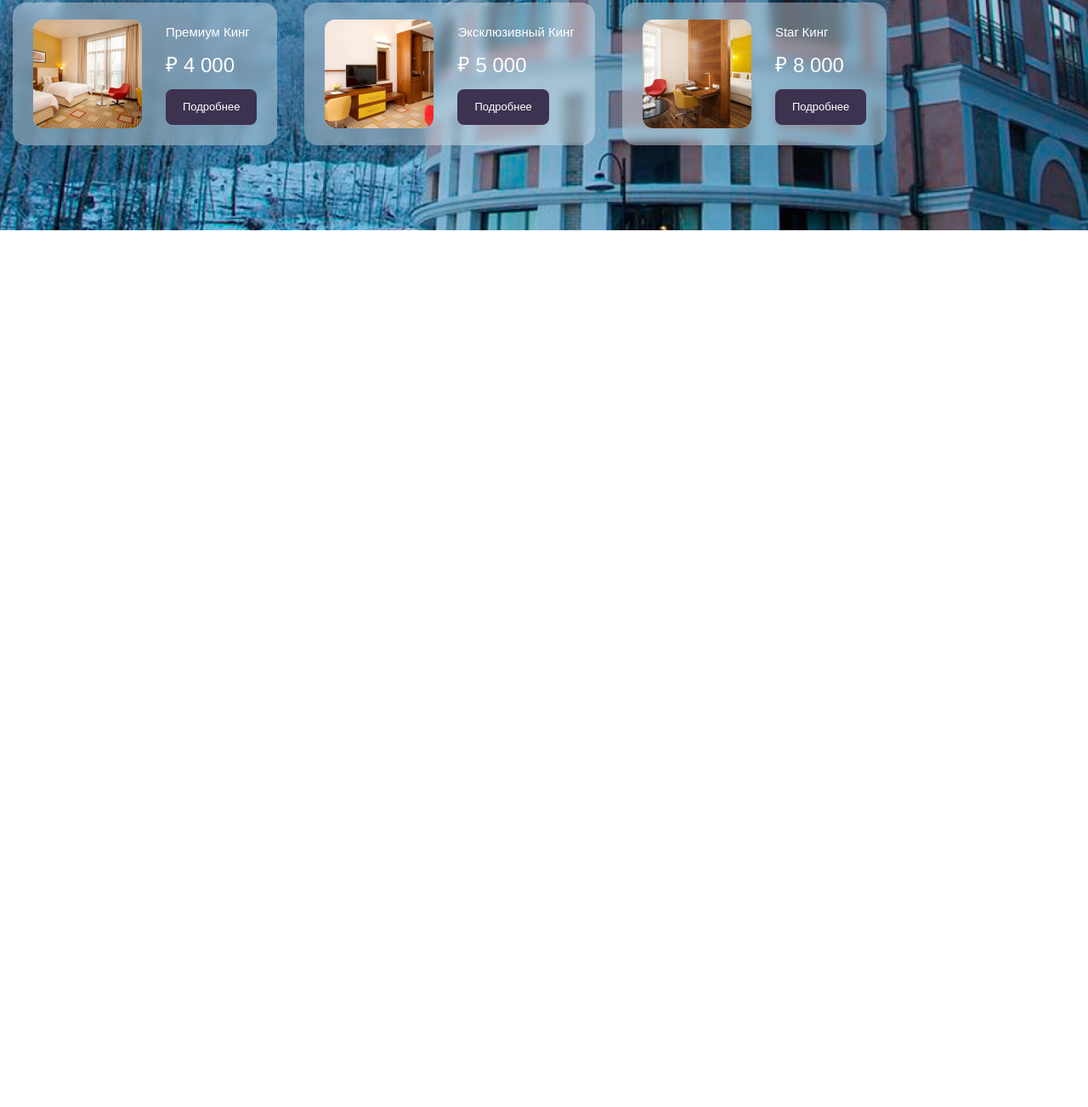
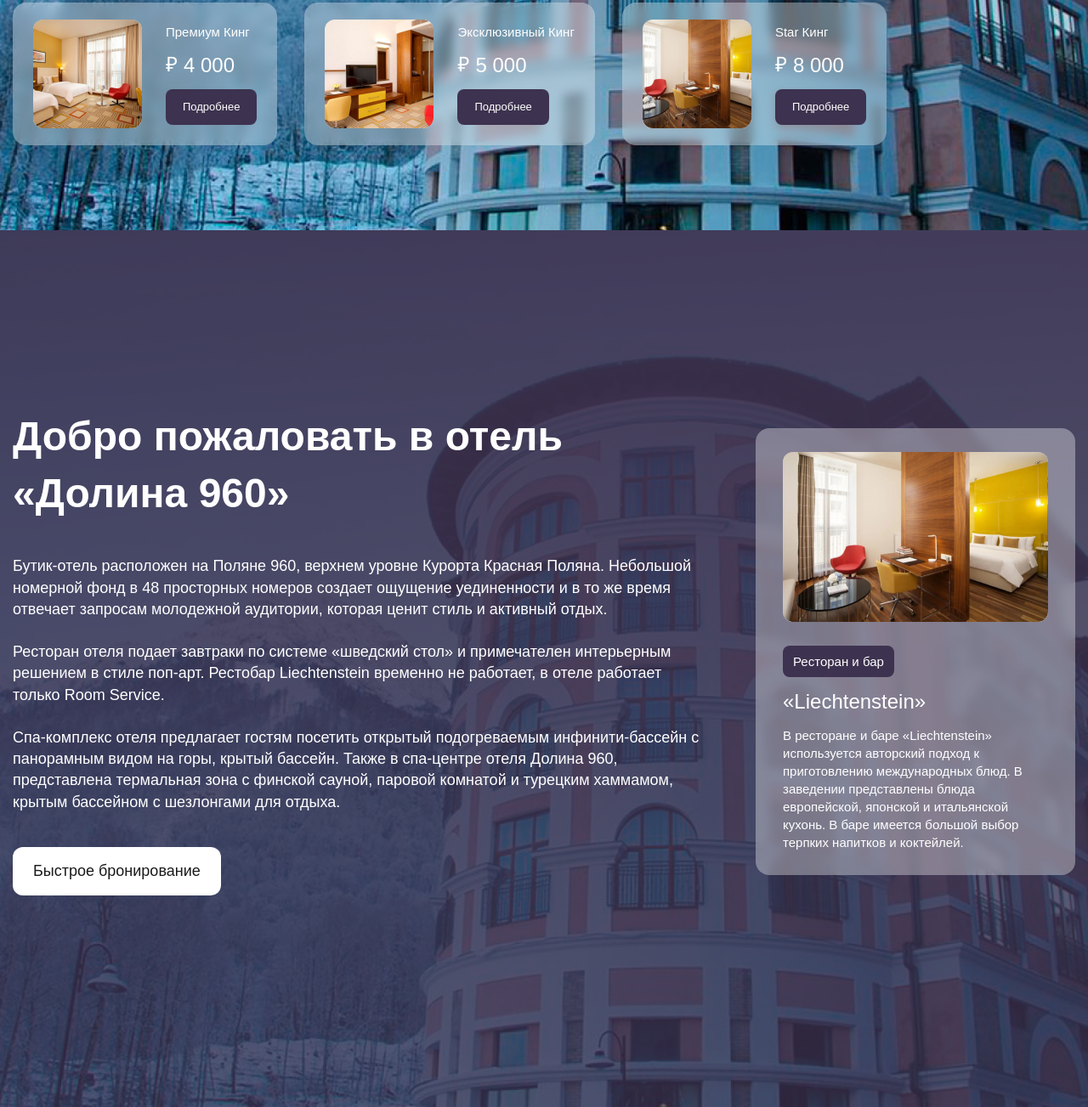
Before and after one commit to danaffn/hotel_landing, a plain HTML site: page index.html in a window 1280 px wide. Shown: the part 763-2066 px from the top of the page at 85% size. Before the commit the page ends 1034 px from the top, so only its background shows below. Drawn offline with nearby package versions, Linux system fonts and the light colour scheme; files whose address does not match are found by name.

Commit message:
added about us section

```diff
--- a/index.html
+++ b/index.html
@@ -120,8 +120,55 @@
       </header>
 
       <main class="main">
-        <section class="about-us">
-
+        <section class="about">
+          <div class="blur">
+            <div class="container">
+              <div class="about__inner">
+                <div class="about__content">
+                  <h2 class="about__title">
+                    Добро пожаловать в отель «Долина 960»
+                  </h2>
+                  <p class="about__desc">
+                    Бутик-отель расположен на Поляне 960, верхнем уровне Курорта
+                    Красная Поляна. Небольшой номерной фонд в 48 просторных
+                    номеров создает ощущение уединенности и в то же время отвечает
+                    запросам молодежной аудитории, которая ценит стиль и активный
+                    отдых. <br />
+                    <br />
+                    Ресторан отеля подает завтраки по системе «шведский стол» и
+                    примечателен интерьерным решением в стиле поп-арт. Рестобар
+                    Liechtenstein временно не работает, в отеле работает только
+                    Room Service. <br /><br />
+                    Cпа-комплекс отеля предлагает гостям посетить открытый
+                    подогреваемым инфинити-бассейн с панорамным видом на горы,
+                    крытый бассейн. Также в спа-центре отеля Долина 960,
+                    представлена термальная зона с финской сауной, паровой
+                    комнатой и турецким хаммамом, крытым бассейном с шезлонгами
+                    для отдыха.
+                  </p>
+                  <a href="#" class="about__button button"
+                    >Быстрое бронирование</a
+                  >
+                </div>
+                <div class="about__right-wrapper">
+                  <div class="about__card card">
+                    <img src="images/about_us/room.jpg" alt="apartment" />
+                    <a href="#" class="about__right-button button"
+                      >Ресторан и бар</a
+                    >
+                    <div class="about__card-title">«Liechtenstein»</div>
+                    <p class="about__card-desc">
+                      В ресторане и баре «Liechtenstein» используется авторский
+                      подход к приготовлению международных блюд. В заведении
+                      представлены блюда европейской, японской и итальянской
+                      кухонь. В баре имеется большой выбор терпких напитков и
+                      коктейлей.
+                    </p>
+                  </div>
+                </div>
+              </div>
+            </div>
+          </div>
         </section>
       </main>
 
--- a/sass/exclude-me/global.scss
+++ b/sass/exclude-me/global.scss
@@ -1,22 +1,21 @@
-.header {
-  background: $bg;
-}
-
 * {
   font-family: $font;
   font-weight: 400;
   color: #FFFFFF;
+  line-height: 140%;
 
   &::before {
     font-family: $font;
     font-weight: 400;
     color: #FFFFFF;
+  line-height: 140%;
   }
 
   &::after {
     font-family: $font;
     font-weight: 400;
     color: #FFFFFF;
+  line-height: 140%;
   }
 }
 
@@ -53,13 +52,6 @@ summary,
   height: 100%;
 }
 
-.main {
-
-  >* {
-    background: $bg $bg-blur;
-  }
-}
-
 .button {
   display: flex;
   justify-content: center;
--- a/sass/styles.scss
+++ b/sass/styles.scss
@@ -5,6 +5,9 @@
 // ========================HEADER_TOP=============================
 // ========================HEADER_TOP=============================
 
+.header {
+  background: $bg;
+}
 
 .header__top-inner {
   display: flex;
@@ -35,7 +38,6 @@
 
 .header__top-nav-list-item {
   font-size: 14px;
-  line-height: 140%;
   color: #FFFFFF;
   font-weight: 250;
 }
@@ -59,9 +61,7 @@
   padding: 12px 20px;
   background: #FFFFFF;
   border-radius: 8px;
-
   font-size: 13px;
-  line-height: 140%;
   color: #1A1A1A;
 }
 
@@ -95,7 +95,6 @@
 .header__body-title {
   font-weight: 700;
   font-size: 64px;
-  line-height: 140%;
   max-width: 511px;
   margin: 40px 0;
 }
@@ -103,7 +102,6 @@
 .header__body-button {
   padding: 16px 24px;
   font-size: 18px;
-  line-height: 140%;
 }
 
 .header__body-offers-box {
@@ -123,7 +121,6 @@
 .header__body-row-title {
   font-weight: 500;
   font-size: 24px;
-  line-height: 140%;
   margin-bottom: 48px;
 }
 
@@ -145,13 +142,11 @@
 
 .header__body-card-title {
   font-size: 15px;
-  line-height: 140%;
 }
 
 .header__body-card-price {
   font-weight: 500;
   font-size: 24px;
-  line-height: 140%;
   margin: 12px 0;
   padding-left: 21px;
   position: relative;
@@ -160,7 +155,6 @@
     content: '₽';
     font-weight: 500;
     font-size: 24px;
-    line-height: 140%;
     position: absolute;
     left: 0;
     top: 50%;
@@ -180,5 +174,81 @@
   padding: 12px 20px;
   border-radius: 8px;
   font-size: 13px;
-  line-height: 140%;
 }
+
+// =============================ABOUT_US===================================
+// =============================ABOUT_US===================================
+.about {
+  background: $bg;
+}
+.blur{
+  background: $bg-blur;
+}
+.about__inner {
+  padding: 209px 0 249px;
+  display: flex;
+  align-items: center;
+}
+
+.about__content {
+  display: flex;
+  flex-direction: column;
+  align-items: start;
+  margin-right: 64px;
+
+  >*:not(:last-child) {
+    margin-bottom: 40px;
+  }
+}
+
+.about__title {
+  font-weight: 700;
+  font-size: 48px;
+  max-width: 856px;
+}
+
+.about__desc {
+  font-weight: 250;
+  font-size: 18px;
+}
+
+.about__button {
+  padding: 16px 24px;
+  background: #FFFFFF;
+  border-radius: 12px;
+  font-size: 18px;
+  color: #1A1A1A;
+}
+
+.about__right-wrapper {}
+
+.about__card {
+  display: flex;
+  flex-direction: column;
+  align-items: start;
+  padding: 28px 32px;
+  max-width: 376px;
+
+  img {
+    margin-bottom: 28px;
+    border-radius: 12px;
+    overflow: hidden;
+  }
+}
+
+.about__right-button {
+  padding: 8px 12px;
+  background: #3D324F;
+  border-radius: 8px;
+  font-size: 15px;
+}
+
+.about__card-title {
+  margin: 12px 0;
+  font-weight: 500;
+  font-size: 24px;
+}
+
+.about__card-desc {
+  font-size: 15px;
+}
```
Also changed, not shown: css/styles-min.css, css/styles.css, 1 other file. Lines whose indentation alone changed are shown as unchanged.
